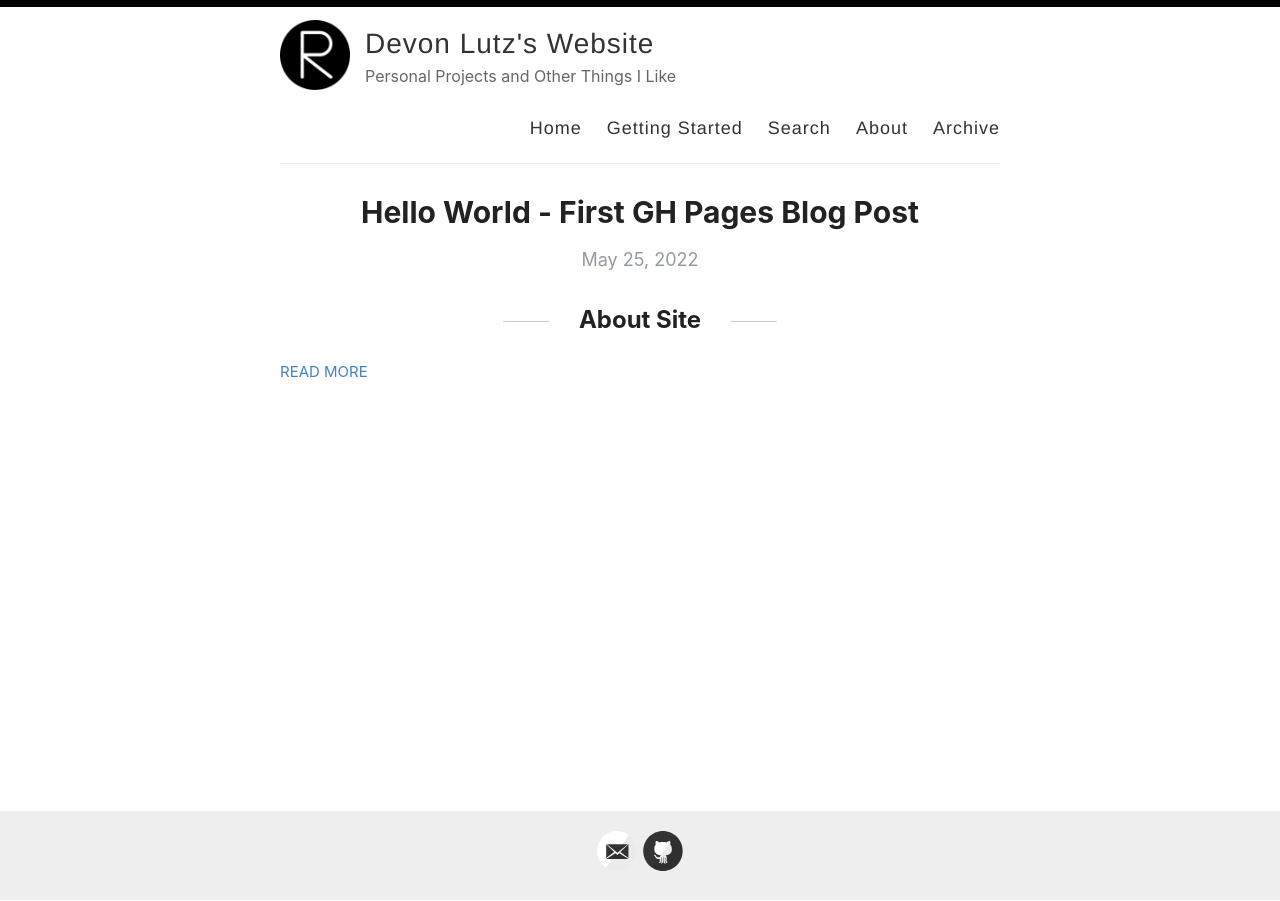
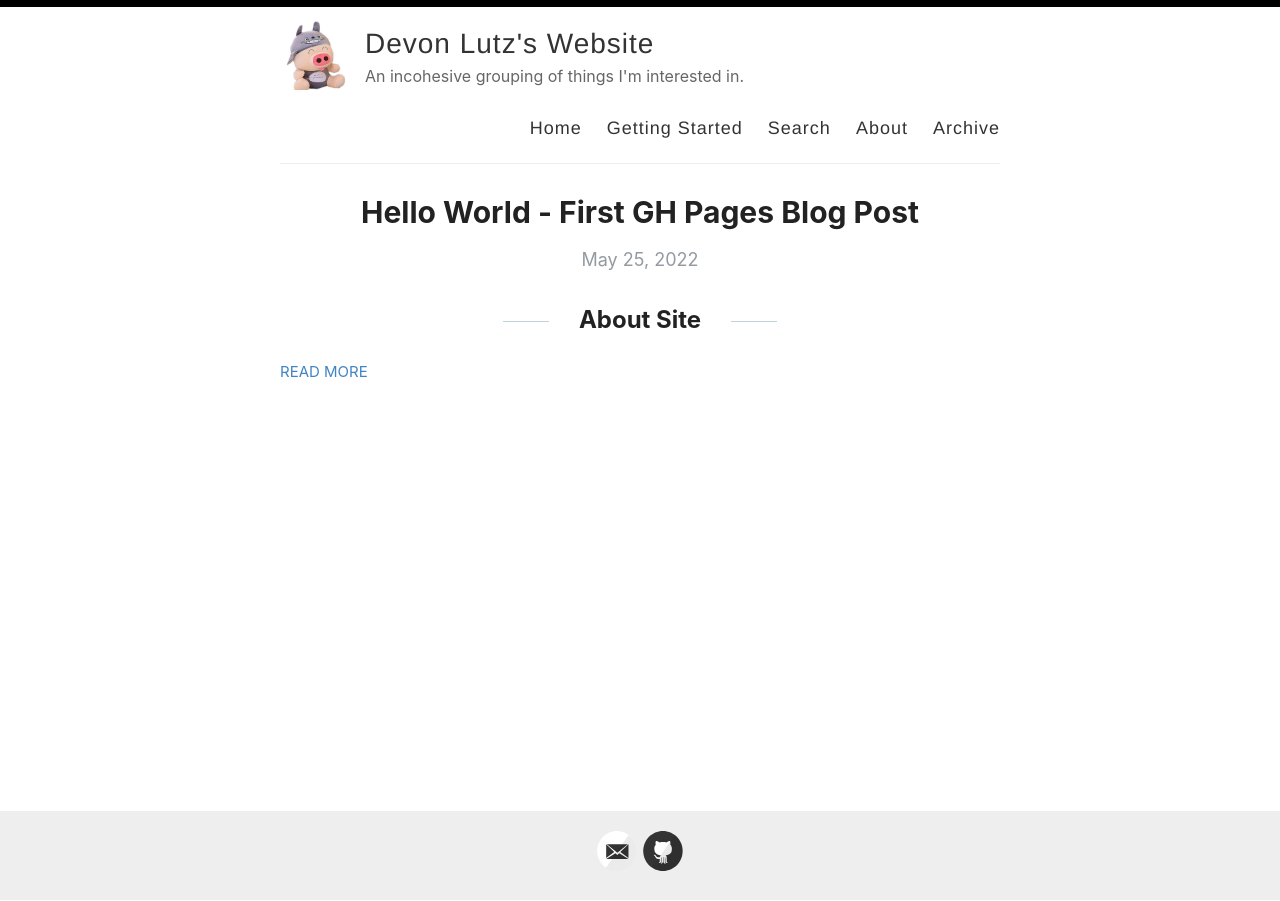
Before and after one commit to devixluvic/devixluvic.github.io, a Jekyll site: the page built from index.html, in a window 1280 px wide. Built offline with Jekyll 4.4.1, drawn with Linux system fonts in a browser that asks for light colours; the list of posts is cut into pages by our own code.

Commit message:
Personalize config

```diff
--- a/_config.yml
+++ b/_config.yml
@@ -9,10 +9,10 @@ name: Devon Lutz's Website
 author: Devon Lutz
 
 # Short bio or description (displayed in the header)
-description: Personal Projects and Other Things I Like
+description: An incohesive grouping of things I'm interested in.
 
 # URL of your avatar or profile pic (you could use your GitHub profile pic)
-avatar: /images/reverie.png
+avatar: /images/avatar.png
 
 #
 # Flags below are optional
@@ -24,7 +24,7 @@ footer-links:
   email: devix.luvic@gmail.com
   facebook:
   flickr:
-  github: devixluvic/devixluvic.github.io
+  github: devixluvic
   instagram:
   linkedin:
   pinterest:
```
Also changed, not shown: images/avatar.png (added), images/favicon-32x32.png.
